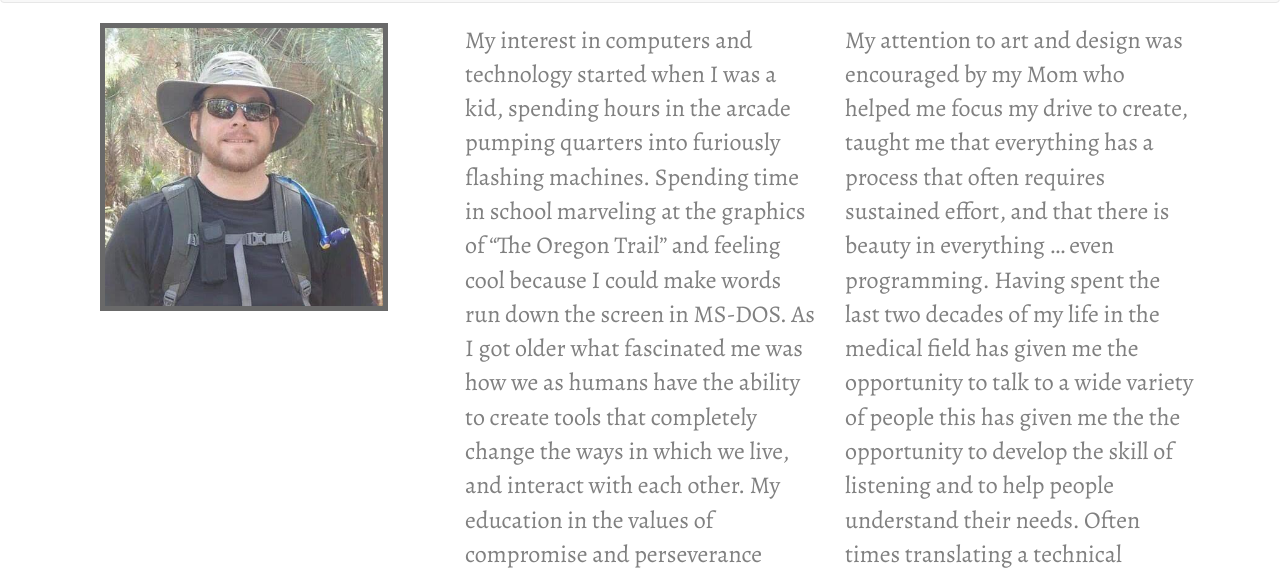
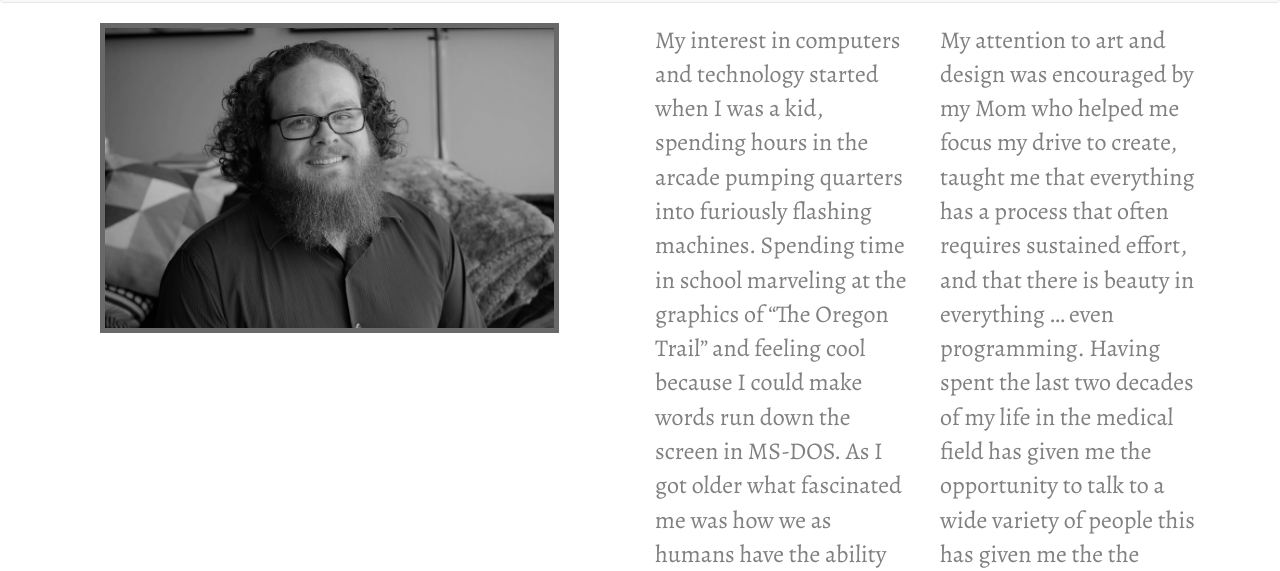
Before and after one commit to meanderthal00/Bootstrap-Portfolio, a plain HTML site: page index.html in a window 1280 px wide. Shown: the part 229-800 px from the top of the page. Drawn offline with nearby package versions, Linux system fonts and the light colour scheme.

Commit message:
working through portfolio

```diff
--- a/assets/css/style.css
+++ b/assets/css/style.css
@@ -1,7 +1,11 @@
+
+
+
 #my_image{
     float: left;
     padding: 0px;
     width: 90%;
+    /* height: 300px; */
     height: auto;
     border: solid 5px dimgray;
 }
--- a/index.html
+++ b/index.html
@@ -55,20 +55,21 @@
   <container id="main_section">
     <div class="container">
       <div class="row">
-        <div class="col-md-4">
+        <div class="col-md-6">
           <div class="col-xs-12">
-            <img id="my_image" alt="Ryan Compton" src="assets/images/profilePic.jpg">
+            <img id="my_image" alt="Ryan Compton" src="assets/images/DSC_2136bw1.jpg">
           </div>
+
         </div>
 
 
-        <div class="col-md-4">
+        <div class="col-md-3">
 
           <p>My interest in computers and technology started when I was a kid, spending hours in the arcade pumping quarters into furiously flashing machines. Spending time in school marveling at the graphics of “The Oregon Trail” and feeling cool because I could make words run down the screen in MS-DOS. As I got older what fascinated me was how we as humans have the ability to create tools that completely change the ways in which we live, and interact with each other.
             My education in the values of compromise and perseverance came in the form of my family’s business where I also learned how to defuse difficult situations in a constructive manner.</p>
         </div>
 
-        <div class="col-md-4">
+        <div class="col-md-3">
 
           <p>My attention to art and design was encouraged by my Mom who helped me focus my drive to create, taught me that everything has a process that often requires sustained effort, and that there is beauty in everything … even programming.
             Having spent the last two decades of my life in the medical field has given me the opportunity to talk to a wide variety of people this has given me the the opportunity to develop the skill of listening and to help people understand their needs. Often times translating a  technical language into something that people can understand in a way that allows them to implement these concepts into their everyday life, allowing them to make meaningful changes in their lives.</p>
```
Also changed, not shown: assets/images/DSC_2136bw1.jpg (added), assets/images/Lorem-1.png (deleted), assets/images/Lorem-2.png (deleted), assets/images/place-holder.png (deleted).
